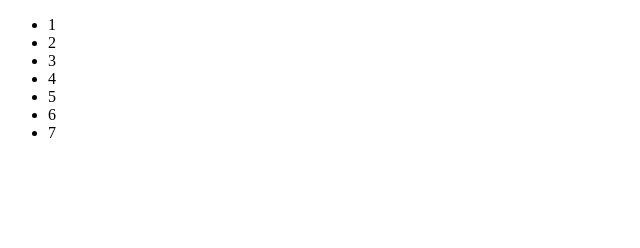
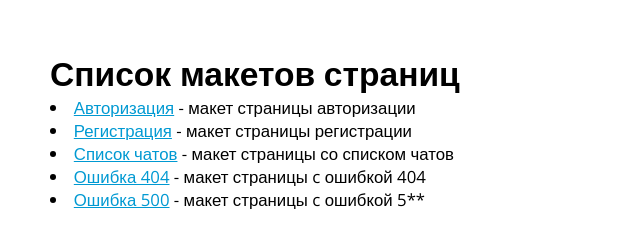
Before and after one commit to dvs-crcr/mf.messenger.praktikum.yandex, a website: page static/index.html in a window 1280 px wide. Shown: the whole page, without its empty margins (0-640 px from the left). Drawn offline with nearby package versions, Linux system fonts and the light colour scheme.

Commit message:
edit templates list

```diff
--- a/static/index.html
+++ b/static/index.html
@@ -4,16 +4,24 @@
   <meta charset="UTF-8">
   <meta name="viewport" content="width=device-width, initial-scale=1.0">
   <title>INDEX</title>
+  <link rel="shortcut icon" href="favicon.ico" type="image/x-icon">
+  <link rel="stylesheet" href="css/styles.css">
 </head>
 <body>
-  <ul>
-    <li>1</li>
-    <li>2</li>
-    <li>3</li>
-    <li>4</li>
-    <li>5</li>
-    <li>6</li>
-    <li>7</li>
-  </ul>
+  <div class="root index">
+    <h1>Список макетов страниц</h1>
+    <main>
+      <nav>
+        <li><a target="_blank" href="/auth.html">Авторизация</a> - макет страницы авторизации</li>
+        <li><a target="_blank" href="/registration.html">Регистрация</a> - макет страницы регистрации</li>
+        <li><a target="_blank" href="/chat-list.html">Список чатов</a> - макет страницы со списком чатов</li>
+
+
+
+        <li><a target="_blank" href="/404.html">Ошибка 404</a> - макет страницы c ошибкой 404</li>
+        <li><a target="_blank" href="/500.html">Ошибка 500</a> - макет страницы c ошибкой 5**</li>
+      </nav>
+    </main>
+  </div>
 </body>
 </html>
```
